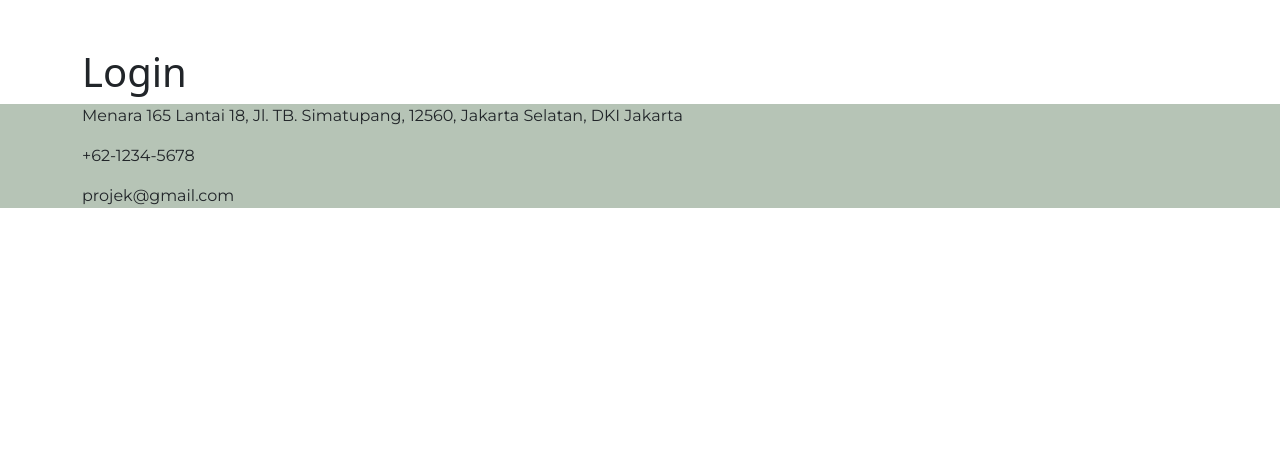
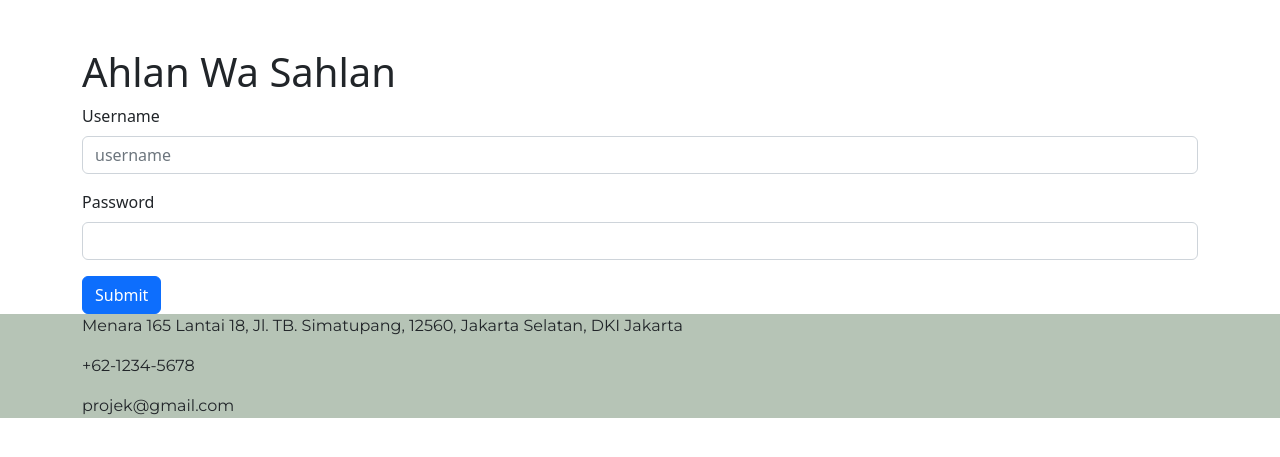
Before and after one commit to AhsanulKhaliq/Copy-dari-Mario, a PHP site: page /index.php?p=admin in a window 1280 px wide. Shown: the part 62-519 px from the top of the page. Run offline with PHP 8.4, Linux system fonts and the light colour scheme.

Commit message:
tambah gambar dan page admin

```diff
--- a/pages/admin.php
+++ b/pages/admin.php
@@ -1 +1,12 @@
-<h1>Login</h1>
+<h1>Ahlan Wa Sahlan</h1>
+<form>
+  <div class="mb-3">
+    <label for="exampleInputEmail1" class="form-label">Username</label>
+    <input type="email" class="form-control" id="exampleInputEmail1" aria-describedby="emailHelp" placeholder="username">
+  </div>
+  <div class="mb-3">
+    <label for="exampleInputPassword1" class="form-label">Password</label>
+    <input type="password" class="form-control" id="exampleInputPassword1">
+  </div>
+  <button type="submit" class="btn btn-primary">Submit</button>
+</form>
--- a/pages/fasilitas.php
+++ b/pages/fasilitas.php
@@ -10,17 +10,17 @@
             </ul>
         </div>
         <div class="col-6 d-none d-md-block">
-            <img src="https://darunnajah.com/wp-content/uploads/2017/06/IMG-20170620-WA0009.jpg" class="mt-2 rounded mx-auto img-fluid" alt="Suasana Kelas">
+            <img src="assets/kelas.jpg" class="mt-2 rounded mx-auto img-fluid" alt="Suasana Kelas">
         </div>
     </div>
     <br class="d-none d-md-block">
     <div class="row">
         <div class="col-6 d-none d-md-block">
-            <img src="https://creativemedia.id/wp-content/uploads/2015/02/kursus-komputer-surabaya4.jpg" class="mt-2 rounded mx-auto img-fluid" alt="Suasana Kelas">
+            <img src="assets/komputer.jpg" class="mt-2 rounded mx-auto img-fluid" alt="Komputer">
         </div>
         <div class="col-6">
             <ul>
-                <li>Ilmu Komputer dan Informasi sudah menjadi kebutuhan pokok di masyarakat milenial sekarang, maka kami menyediakan pembeljaran Komputer dasar dengan pengenalan perangkat lunak dan keras sebagai penunjang di dunia kerja nantinya.</li>
+                <li>Ilmu Komputer dan Informasi sudah menjadi kebutuhan pokok di masyarakat milenial sekarang, maka kami menyediakan pembelajaran Komputer dasar dengan pengenalan perangkat lunak dan keras sebagai penunjang di dunia kerja nantinya.</li>
             </ul>
         </div>
     </div>
```
Also changed, not shown: assets/kelas.jpg (added), assets/komputer.jpg (added).
